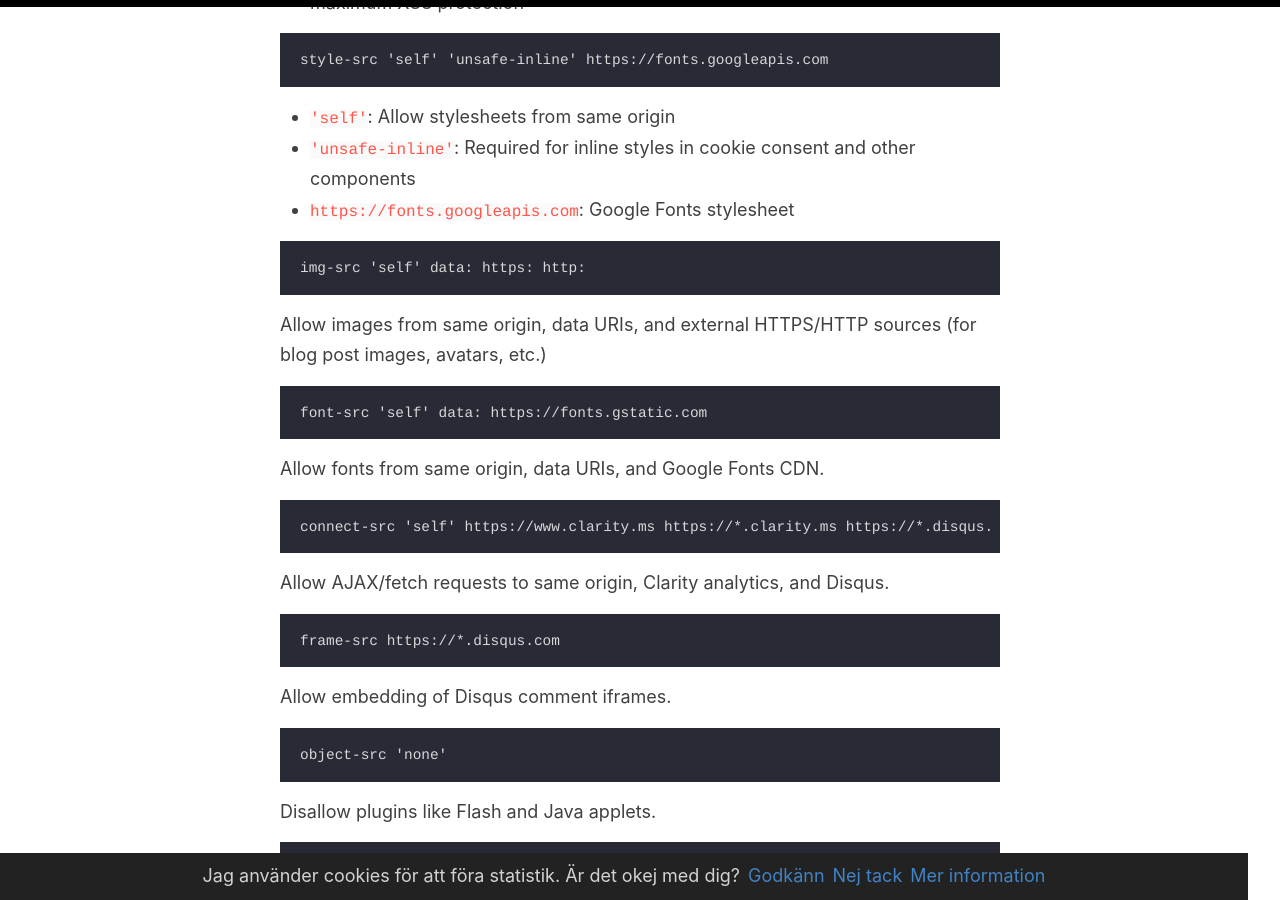
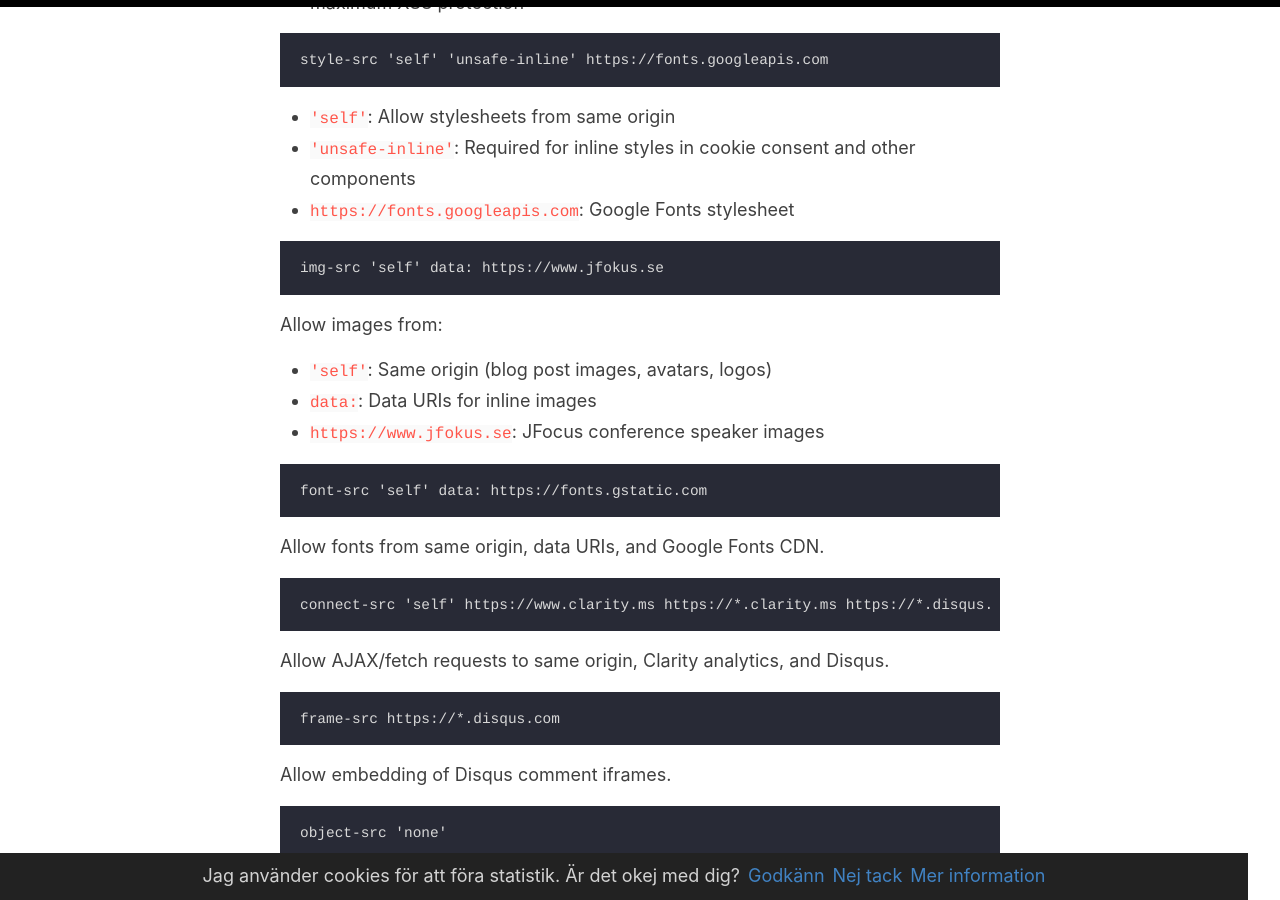
Before and after one commit to ovelindstrom/ovelindstrom.github.io, a Jekyll site: the page built from CSP-README.md, in a window 1280 px wide and 900 px high, scrolled down 1384 px. Built offline with Jekyll 4.4.1, drawn with Linux system fonts in a browser that asks for light colours; our own code applies the rules of GitHub Pages for plain Markdown files.

Commit message:
Tighten img-src directive to specific whitelisted domain
- Change img-src from 'self' data: https: http: (overly broad)
- To img-src 'self' data: https://www.jfokus.se (specific domain only)
- Eliminates wildcard image loading from any HTTPS/HTTP source
- Only allows necessary external images from JFocus conference
- Increases defense-in-depth against account takeover and malware injection

````diff
--- a/CSP-README.md
+++ b/CSP-README.md
@@ -31,9 +31,12 @@ style-src 'self' 'unsafe-inline' https://fonts.googleapis.com
 - `https://fonts.googleapis.com`: Google Fonts stylesheet
 
 ```
-img-src 'self' data: https: http:
+img-src 'self' data: https://www.jfokus.se
 ```
-Allow images from same origin, data URIs, and external HTTPS/HTTP sources (for blog post images, avatars, etc.)
+Allow images from:
+- `'self'`: Same origin (blog post images, avatars, logos)
+- `data:`: Data URIs for inline images
+- `https://www.jfokus.se`: JFocus conference speaker images
 
 ```
 font-src 'self' data: https://fonts.gstatic.com
--- a/_includes/csp.html
+++ b/_includes/csp.html
@@ -3,7 +3,7 @@
   default-src 'self';
   script-src 'self' https://www.clarity.ms https://scripts.clarity.ms https://*.clarity.ms https://*.disqus.com https://*.disquscdn.com;
   style-src 'self' 'unsafe-inline' https://fonts.googleapis.com;
-  img-src 'self' data: https: http:;
+  img-src 'self' data: https://www.jfokus.se;
   font-src 'self' data: https://fonts.gstatic.com;
   connect-src 'self' https://www.clarity.ms https://*.clarity.ms https://*.disqus.com;
   frame-src https://*.disqus.com;
````
